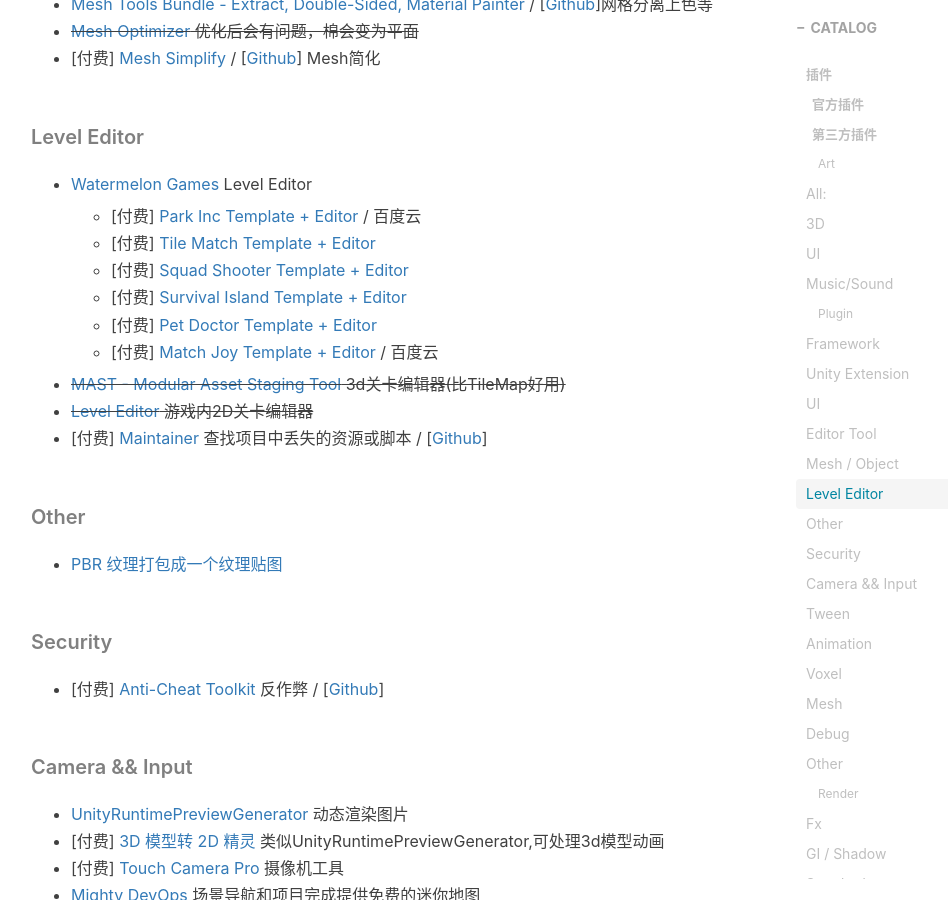
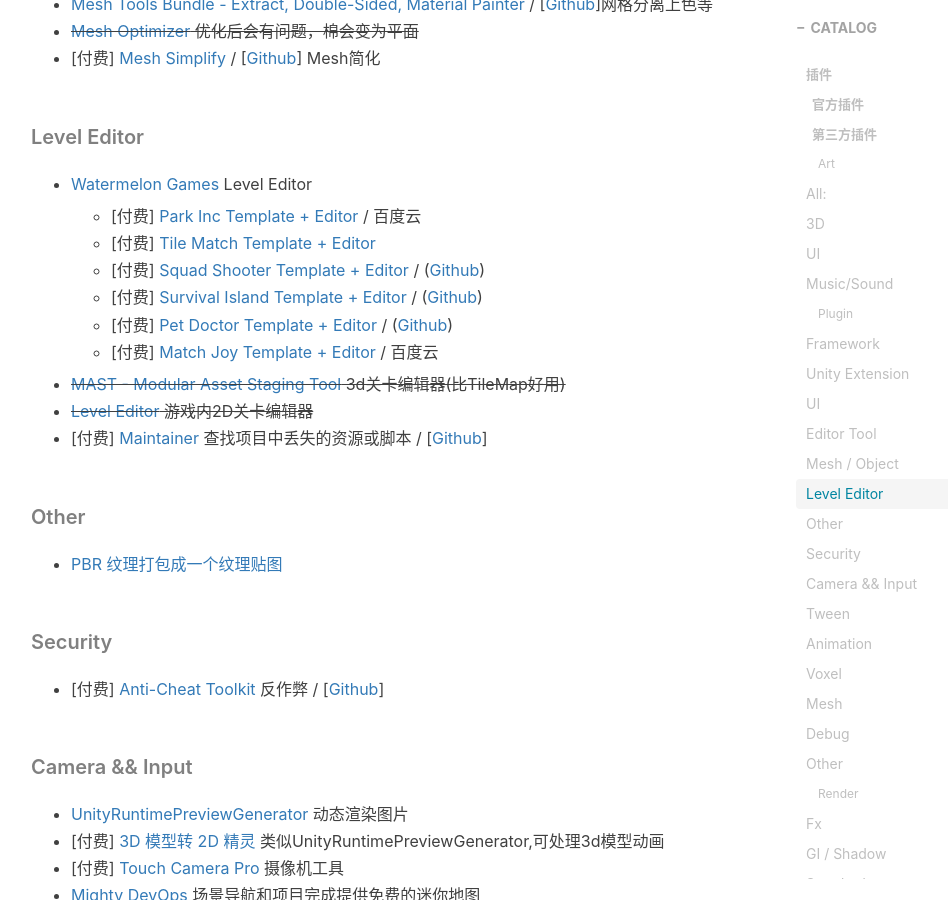
Before and after one commit to gumcstronger/gumcstronger.github.io, a Jekyll site: the page built from _posts/2024/2024-05-14-unity-plugins.md, in a window 1280 px wide and 900 px high, scrolled down 3196 px. Shown: the whole window, without its empty margins (234-1182 px from the left). Built offline with Jekyll 4.4.1, drawn with Linux system fonts in a browser that asks for light colours; nearby versions of some CDN libraries; comment, search, counter and statistics services are not loaded.

Commit message:
Update 2024-05-14-unity-plugins.md

```diff
--- a/_posts/2024/2024-05-14-unity-plugins.md
+++ b/_posts/2024/2024-05-14-unity-plugins.md
@@ -103,11 +103,10 @@
 
   * [付费] [Park Inc Template + Editor](https://assetstore.unity.com/packages/templates/packs/park-inc-template-editor-179668) / 百度云
   * [付费] [Tile Match Template + Editor](https://assetstore.unity.com/packages/templates/packs/tile-match-template-editor-282748#releases)
-  * [付费] [Squad Shooter Template + Editor](https://github.com/rhea-tyrads/badguyshooter/tree/main)
-  * [付费] [Survival Island Template + Editor](https://github.com/acidklon/First-Day-on-Earth-Survival)
-  * [付费] [Pet Doctor Template + Editor](https://github.com/W4nderC/Rescue_the_Cats)
+  * [付费] [Squad Shooter Template + Editor](https://github.com/rhea-tyrads/badguyshooter/tree/main) / ([Github](https://github.com/rhea-tyrads/badguyshooter/tree/main))
+  * [付费] [Survival Island Template + Editor](https://github.com/acidklon/First-Day-on-Earth-Survival) / ([Github](https://github.com/acidklon/First-Day-on-Earth-Survival))
+  * [付费] [Pet Doctor Template + Editor](https://github.com/W4nderC/Rescue_the_Cats) / ([Github](https://github.com/W4nderC/Rescue_the_Cats))
   * [付费] [Match Joy Template + Editor](https://assetstore.unity.com/packages/templates/packs/match-joy-template-editor-185204#content) / 百度云
-
 * ~~[MAST - Modular Asset Staging Tool](https://assetstore.unity.com/packages/tools/level-design/mast-modular-asset-staging-tool-154939) 3d关卡编辑器(比TileMap好用)~~
 * ~~[Level Editor](https://github.com/taesiri/Tokyo?tab=readme-ov-file) 游戏内2D关卡编辑器~~
 * [付费] [Maintainer ](https://assetstore.unity.com/packages/tools/utilities/maintainer-32199#content) 查找项目中丢失的资源或脚本 / [[Github](https://github.com/DavidCampbellIII/DiabetesSimulator/tree/main)]
@@ -191,7 +190,6 @@
 * [付费][ Toon Detailer: Cavity Contours](https://assetstore.unity.com/packages/vfx/shaders/fullscreen-camera-effects/toon-detailer-cavity-contours-262457) 类似SSAO的效果？
 * [MK ChromaFlow - Gradient Shaders](https://assetstore.unity.com/packages/vfx/shaders/fullscreen-camera-effects/mk-chromaflow-gradient-shaders-296243) 场景气氛？
 * [Polyverse Skies Low Poly Skybox Shaders](https://assetstore.unity.com/packages/vfx/shaders/polyverse-skies-low-poly-skybox-shaders-104017) 天空盒
-
 * [URP (LWRP)-Shaders](https://github.com/marcozakaria/URP-LWRP-Shaders/tree/master) URP shader
 * [付费] [Lens Flares URP](https://assetstore.unity.com/packages/vfx/lens-flares-urp-hdrp-198361) 光晕效果
 * [planar-reflections-unity](https://github.com/eldskald/planar-reflections-unity) 平面反射组件
```
